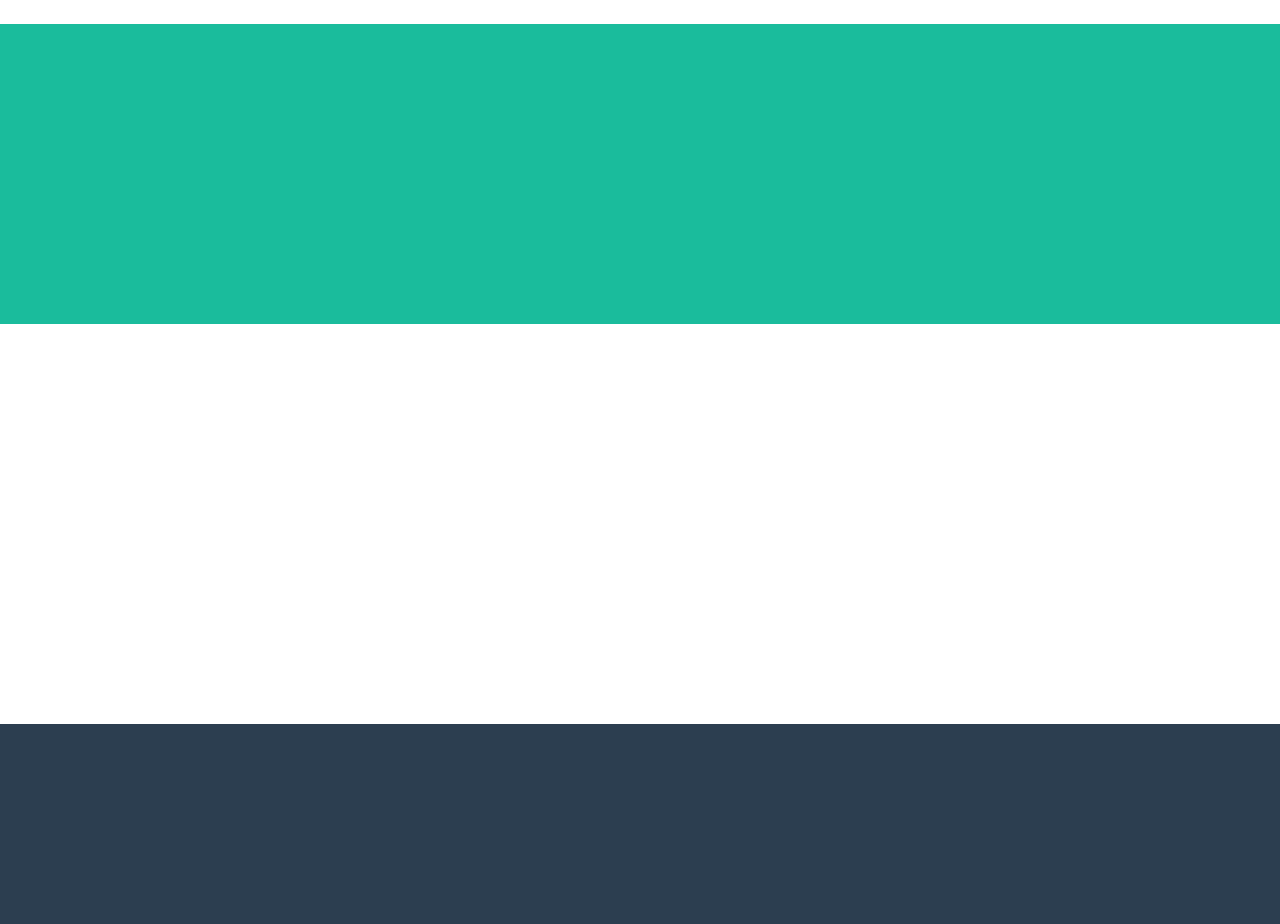
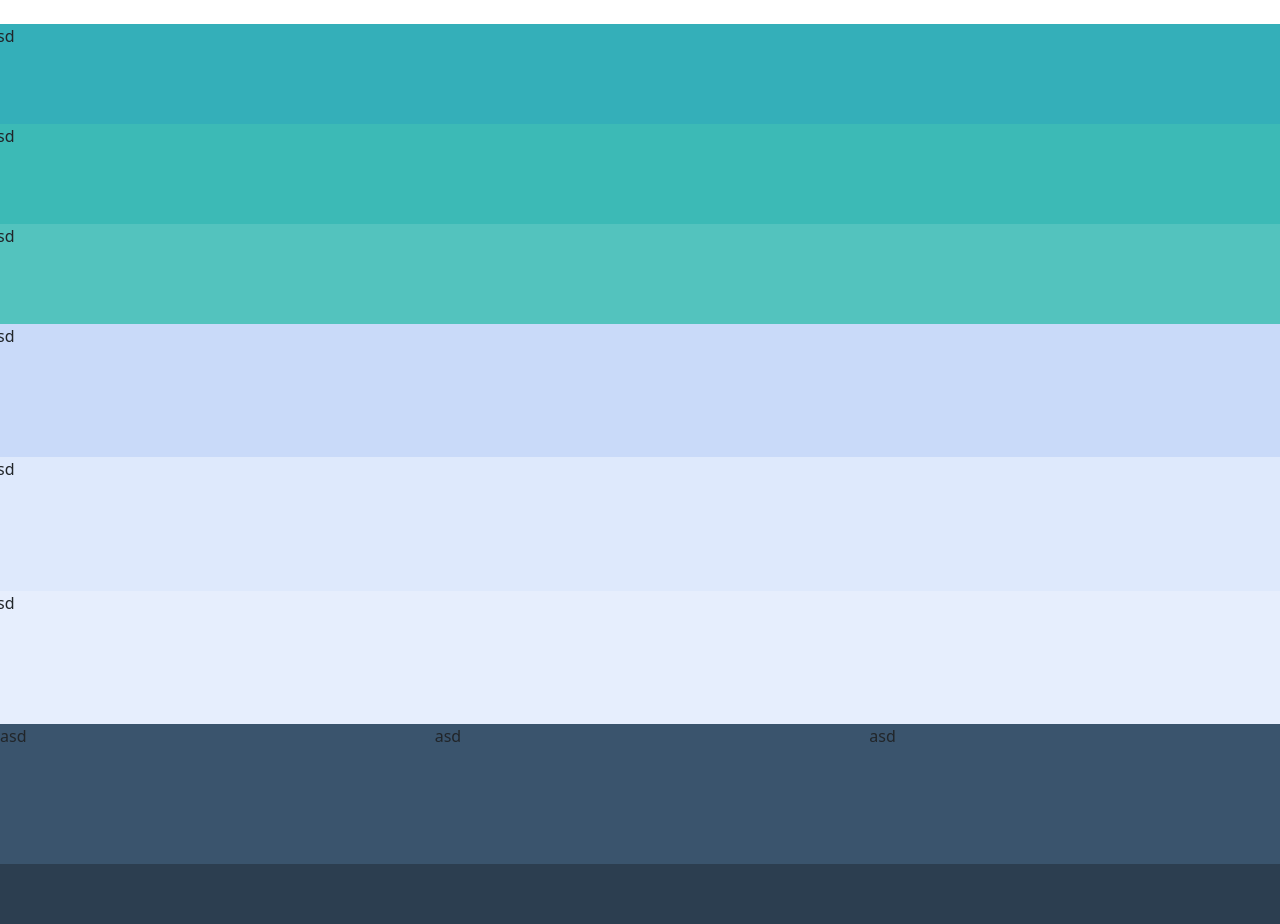
Before and after one commit to chry902/html-css-bootstrap-freelancer, a plain HTML site: page index.html in a window 1280 px wide. Shown: the part 700-1624 px from the top of the page. Drawn offline with nearby package versions, Linux system fonts and the light colour scheme.

Commit message:
completamento footer

```diff
--- a/index.html
+++ b/index.html
@@ -31,21 +31,66 @@
                     <div class="img"></div>
                 </div>
                 <div class="title">
-                    <div class="titolo row"></div>
-                    <div class="stella row"></div>
-                    <div class="intestazioni row"></div>
+                    <div class="titolo row1"></div>
+                    <div class="stella row1"></div>
+                    <div class="intestazioni row1"></div>
                 </div>
             </section>
-            <section class="portfolio debug_portfolio"></section>
-            <section class="about debug_about"></section>
-            <section class="contact_me debug_portfolio"></section>
+            <section class="portfolio contain debug_portfolio">
+                <div class="profi row"></div>
+                <div class="row justify-content-center">
+                    <!--
+                    <div class="col-4 g-4">
+                        1 of 3
+                    </div>
+                    <div class="col-4 g-4">
+                        2 of 3
+                    </div>
+                    <div class="col-4 g-4">
+                        3 of 3
+                    </div>
 
-        </main>
-        <footer class="debug_footer">
-            <div></div>
-            <div></div>
-            <div></div>
-        </footer>
+                    <div class="row">
 
-    </body>
-</html>
+                        <div class="col-4">
+                            1 of 3
+                        </div>
+                        <div class="col-4">
+                            2 of 3
+                        </div>
+                        <div class="col-4">
+                            3 of 3
+                        </div>
+
+                    </div>
+                </div>
+                -->
+                </section>
+                <section class="about debug_about">
+
+                    <div class="about_top row">asd</div>
+                    <div class="about_midle row">asd</div>
+                    <div class="about_bottom row">asd</div>
+
+                </section>
+                <section class="contact_me debug_portfolio">
+                    <div class="about_top row">asd</div>
+                    <div class="about_midle row">asd</div>
+                    <div class="about_bottom row">asd</div>
+                </section>
+
+            </main>
+            <footer class="debug_footer">
+                <div class="row color_f_top">
+                    <div class="col-4">asd</div>
+                    <div class="col-4">asd</div>
+                    <div class="col-4">asd</div>
+                </div>
+                <div class="row color_f_bottom">
+
+                </div>
+
+            </footer>
+
+        </body>
+    </html>
--- a/stayl.css
+++ b/stayl.css
@@ -19,7 +19,9 @@ height: 400px;
     background-color:  rgba(44, 62, 80, 1);
 }
 
-
+/************************
+          TITOLO
+*************************/
 .img_contain{
     display: flex;
     height: 60%;
@@ -38,7 +40,7 @@ height: 400px;
     height: 40%;
     background-color: rgb(223, 109, 223);
 }
-.row{
+.row1{
     height: 33%;
 }
 .titolo{
@@ -50,3 +52,51 @@ height: 400px;
 .intestazione{
     background-color: rgb(71, 5, 71);
 }
+/************************
+          PROFILO
+*************************/
+.profi{
+    height: 20%;
+}
+.card{
+    height: 80%;
+}
+.col-4{
+    width: 250px;
+
+}
+/************************
+          ABOUT
+*************************/
+.about> div{
+    height: 33.33%;
+}
+.about_top{
+    background-color: rgba(100, 148, 237, 0.349);
+}
+.about_midle{
+    background-color: rgba(143, 179, 245, 0.294);
+}
+.about_bottom{
+    background-color: rgba(184, 207, 250, 0.356);
+}
+/************************
+          CONTACT ME
+*************************/
+.contact_me> div{
+    height: 33.33%;
+}
+/************************
+          footer
+*************************/
+.color_f_top{
+    background-color: rgba(58, 84, 109, 1);
+    height: 70%;
+}
+.color_f_bottom{
+    height: 30%;
+    background-color: rgba(44, 62, 80, 1);
+}
+footer>div{
+    justify-content: center;
+}
```
